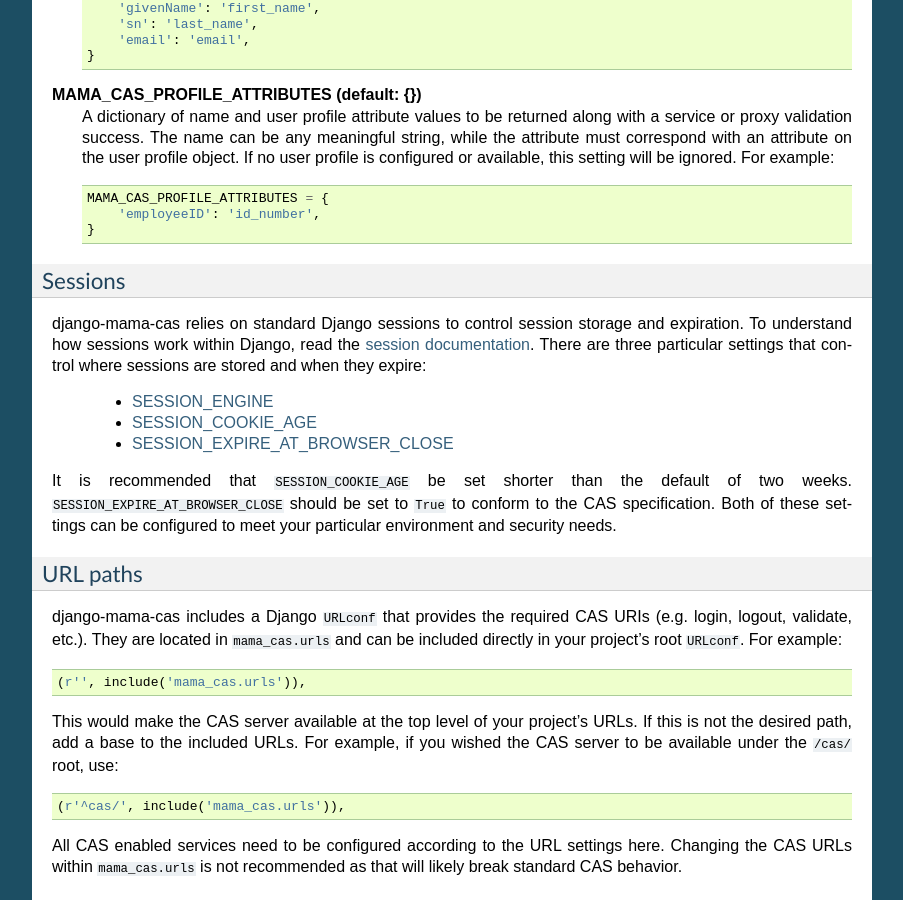
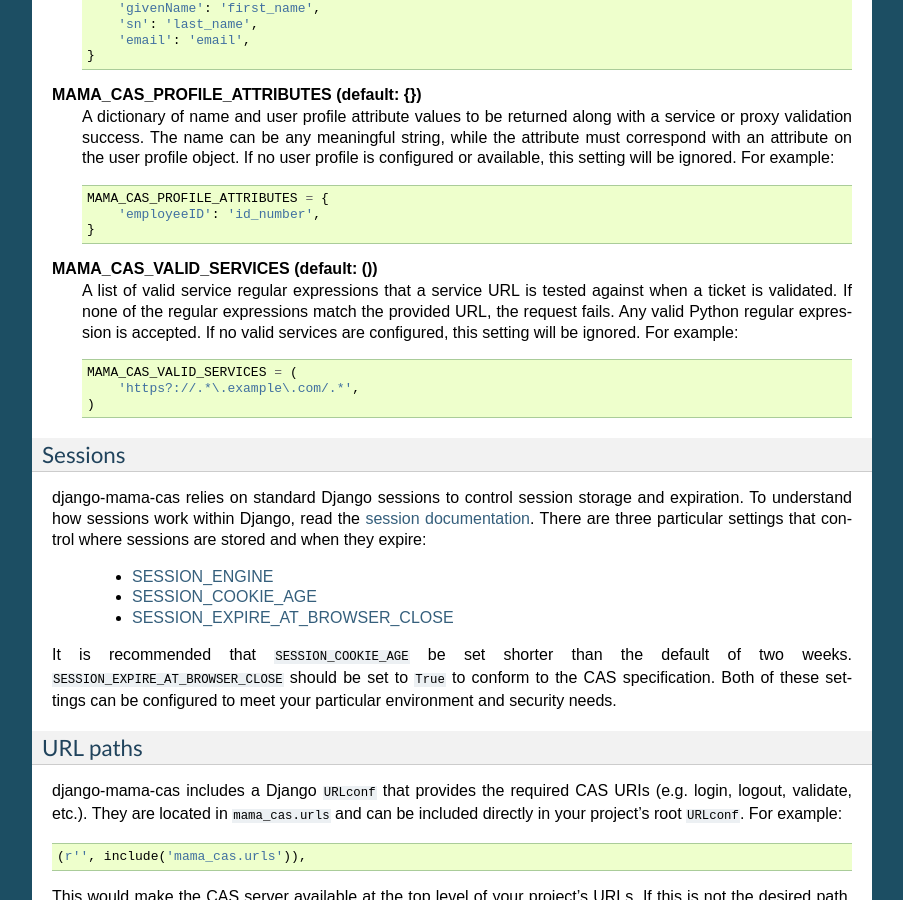
Before and after one commit to jbittel/django-mama-cas, a Sphinx documentation site: the page built from docs/getting-started.rst, in a window 1280 px wide and 900 px high, scrolled down 1460 px. Shown: the whole window, without its empty margins (198-1101 px from the left). Built offline with Sphinx 7.4.7, drawn with Linux system fonts in a browser that asks for light colours.

Commit message:
Add documentation for new setting

```diff
--- a/docs/getting-started.rst
+++ b/docs/getting-started.rst
@@ -103,6 +103,17 @@
           'employeeID': 'id_number',
       }
 
+**MAMA_CAS_VALID_SERVICES (default: ())**
+   A list of valid service regular expressions that a service URL is tested
+   against when a ticket is validated. If none of the regular expressions
+   match the provided URL, the request fails. Any valid Python regular
+   expression is accepted. If no valid services are configured, this setting
+   will be ignored. For example::
+
+      MAMA_CAS_VALID_SERVICES = (
+          'https?://.*\.example\.com/.*',
+      )
+
 Sessions
 ~~~~~~~~
 
```
